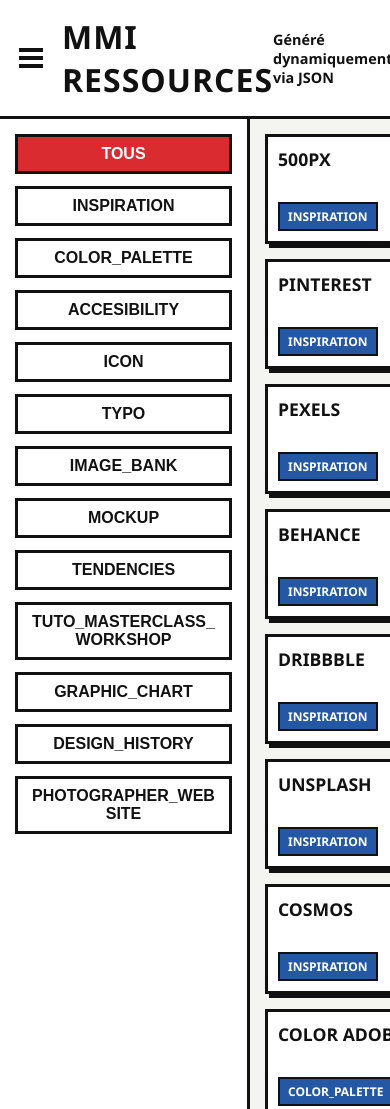
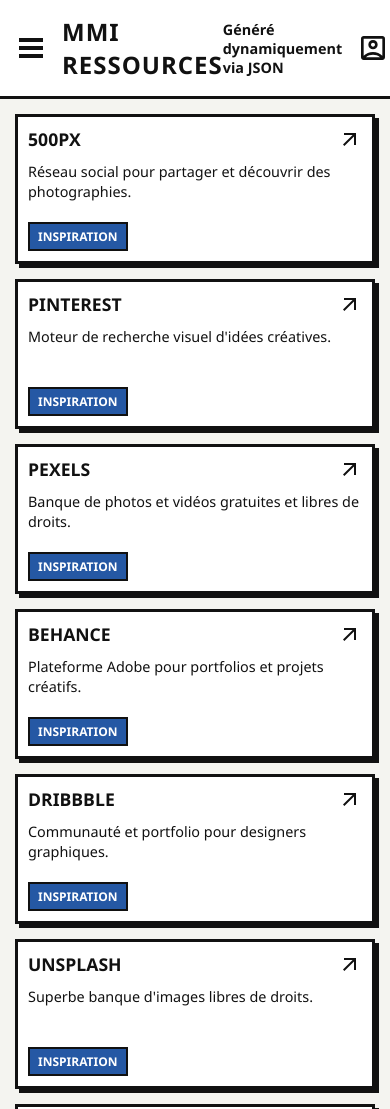
Before and after one commit to sacez53/MMI_Ressources, a plain HTML site: page index.html in a window 390 px wide. Shown: the top 1109 px of the page. Drawn offline with Linux system fonts and the light colour scheme.

Commit message:
Mobile version

```diff
--- a/data/data.json
+++ b/data/data.json
@@ -2,271 +2,271 @@
   {
     "Lien": "http://500px.com",
     "Nom": "500px",
-    "Categorie": "inspiration",
-    "Descripton": ""
+    "Categorie": "Inspiration",
+    "Descripton": "Réseau social pour partager et découvrir des photographies."
   },
   {
     "Lien": "https://www.pinterest.fr/",
     "Nom": "Pinterest",
-    "Categorie": "inspiration",
-    "Descripton": ""
+    "Categorie": "Inspiration",
+    "Descripton": "Moteur de recherche visuel d'idées créatives."
   },
   {
     "Lien": "https://www.pexels.com/fr-fr/",
     "Nom": "Pexels",
-    "Categorie": "inspiration",
-    "Descripton": ""
+    "Categorie": "Inspiration",
+    "Descripton": "Banque de photos et vidéos gratuites et libres de droits."
   },
   {
     "Lien": "https://www.behance.net/search/projects?tracking_source=nav20",
     "Nom": "Behance",
-    "Categorie": "inspiration",
-    "Descripton": ""
+    "Categorie": "Inspiration",
+    "Descripton": "Plateforme Adobe pour portfolios et projets créatifs."
   },
   {
     "Lien": "https://dribbble.com/shots/popular",
     "Nom": "Dribbble",
-    "Categorie": "inspiration",
-    "Descripton": ""
+    "Categorie": "Inspiration",
+    "Descripton": "Communauté et portfolio pour designers graphiques."
   },
   {
     "Lien": "https://unsplash.com/",
     "Nom": "unsplash",
-    "Categorie": "inspiration",
-    "Descripton": ""
+    "Categorie": "Inspiration",
+    "Descripton": "Superbe banque d'images libres de droits."
   },
   {
     "Lien": "https://www.cosmos.so/",
     "Nom": "Cosmos",
-    "Categorie": "inspiration",
-    "Descripton": ""
+    "Categorie": "Inspiration",
+    "Descripton": "Espace visuel curatif pour les créatifs."
   },
   {
     "Lien": "https://color.adobe.com/fr/create/color-wheel",
     "Nom": "color adobe",
-    "Categorie": "color_palette",
-    "Descripton": ""
+    "Categorie": "Couleurs",
+    "Descripton": "Outil de création de palettes de couleurs."
   },
   {
     "Lien": "https://colorhunt.co/",
     "Nom": "colorhunt",
-    "Categorie": "color_palette",
-    "Descripton": ""
+    "Categorie": "Couleurs",
+    "Descripton": "Collection ouverte de palettes de couleurs tendance."
   },
   {
     "Lien": "https://coolors.co/",
     "Nom": "coolors",
-    "Categorie": "color_palette",
-    "Descripton": ""
+    "Categorie": "Couleurs",
+    "Descripton": "Générateur rapide de palettes de couleurs."
   },
   {
     "Lien": "https://www.palettedecouleur.net/palette-category/violet/",
     "Nom": "palettedecouleur",
-    "Categorie": "color_palette",
-    "Descripton": ""
+    "Categorie": "Couleurs",
+    "Descripton": "Annuaire et nuanciers classés par teintes."
   },
   {
     "Lien": "https://www.tpgi.com/color-contrast-checker/",
     "Nom": "Tpgi",
-    "Categorie": "accesibility",
-    "Descripton": ""
+    "Categorie": "Accessibilité",
+    "Descripton": "Outil pour tester le contraste et l'accessibilité web."
   },
   {
     "Lien": "https://www.flaticon.com/",
     "Nom": "Flaticon",
     "Categorie": "icon",
-    "Descripton": ""
+    "Descripton": "Énorme base de données d'icônes vectorielles."
   },
   {
     "Lien": "https://icones8.fr/",
     "Nom": "icones8",
     "Categorie": "icon",
-    "Descripton": ""
+    "Descripton": "Icônes, illustrations et musiques libres."
   },
   {
     "Lien": "https://www.dafont.com/fr/",
     "Nom": "dafont",
-    "Categorie": "typo",
-    "Descripton": ""
+    "Categorie": "Typographie",
+    "Descripton": "Téléchargement de polices d'écriture."
   },
   {
     "Lien": "https://fonts.google.com/",
     "Nom": "Google",
-    "Categorie": "typo",
-    "Descripton": ""
+    "Categorie": "Typographie",
+    "Descripton": "Catalogue de polices open source par Google."
   },
   {
     "Lien": "https://fonts.adobe.com/",
     "Nom": "Adobe",
-    "Categorie": "typo",
-    "Descripton": ""
+    "Categorie": "Typographie",
+    "Descripton": "Bibliothèque de polices premium par Adobe."
   },
   {
     "Lien": "https://www.awwwards.com/awwwards/collections/free-fonts/",
     "Nom": "Awwwards",
-    "Categorie": "typo",
-    "Descripton": ""
+    "Categorie": "Typographie",
+    "Descripton": "Sélection des meilleures polices gratuites."
   },
   {
     "Lien": "https://www.pixelsurplus.com/freebies/",
     "Nom": "pixelsurplus www",
-    "Categorie": "typo",
-    "Descripton": ""
+    "Categorie": "Typographie",
+    "Descripton": "Ressources de design et Typographie Typographie graphies gratuites."
   },
   {
     "Lien": "https://open-foundry.com/",
     "Nom": "Open foundry",
-    "Categorie": "typo",
-    "Descripton": ""
+    "Categorie": "Typographie",
+    "Descripton": "Plateforme pour polices open-source."
   },
   {
     "Lien": "http://www.losttype.com/",
     "Nom": "Losttype",
-    "Categorie": "typo",
-    "Descripton": ""
+    "Categorie": "Typographie",
+    "Descripton": "Fonderie Typographie Typographie graphique collaborative."
   },
   {
     "Lien": "https://www.fontpair.co/",
     "Nom": "Fontpair",
-    "Categorie": "typo",
-    "Descripton": ""
+    "Categorie": "Typographie",
+    "Descripton": "Inspiration pour associer des polices Google."
   },
   {
     "Lien": "https://www.fontsquirrel.com/",
     "Nom": "Fontsquirrel",
-    "Categorie": "typo",
-    "Descripton": ""
+    "Categorie": "Typographie",
+    "Descripton": "Polices gratuites pour usage commercial."
   },
   {
     "Lien": "https://resourceboy.com/text-effects/",
     "Nom": "ressources boy",
-    "Categorie": "typo",
-    "Descripton": ""
+    "Categorie": "Typographie",
+    "Descripton": "Effets de texte PSD gratuits."
   },
   {
     "Lien": "https://stock.adobe.com/fr/",
     "Nom": "adobe stock",
-    "Categorie": "image_bank",
-    "Descripton": ""
+    "Categorie": "Image_libre_de_droit",
+    "Descripton": "Photos, vecteurs et illustrations professionnelles."
   },
   {
     "Lien": "https://www.pexels.com/fr-fr/",
     "Nom": "Pexels",
-    "Categorie": "image_bank",
-    "Descripton": ""
+    "Categorie": "Image_libre_de_droit",
+    "Descripton": "Vidéos et images d'illustration gratuites."
   },
   {
     "Lien": "https://stock.adobe.com/fr/",
     "Nom": "adobe stock",
-    "Categorie": "mockup",
-    "Descripton": ""
+    "Categorie": "Mockup",
+    "Descripton": "Mockups et templates premium Adobe."
   },
   {
     "Lien": "https://www.mockupworld.co/",
     "Nom": "Mockupworld",
-    "Categorie": "mockup",
-    "Descripton": ""
+    "Categorie": "Mockup",
+    "Descripton": "Le plus grand annuaire de mockups PSD gratuits."
   },
   {
     "Lien": "https://99designs.fr/blog/tendances/tendances-design-graphique/",
     "Nom": "Tendances design graphique",
-    "Categorie": "tendencies",
-    "Descripton": ""
+    "Categorie": "Tandences",
+    "Descripton": "Article sur les tendances design en cours."
   },
   {
     "Lien": "https://graphiste.com/blog/tendances-webdesign-2024/",
     "Nom": "Tendances webdesign 2024",
-    "Categorie": "tendencies",
-    "Descripton": ""
+    "Categorie": "Tandences",
+    "Descripton": "Les nouvelles tendances de création web."
   },
   {
     "Lien": "https://www.adobe.com/max.html",
     "Nom": "Adobe max",
     "Categorie": "tuto_masterclass_workshop",
-    "Descripton": ""
+    "Descripton": "La conférence créative d'Adobe (VOD et masterclass)."
   },
   {
     "Lien": "https://www.youtube.com/user/AdobeFrance",
     "Nom": "Yt Adobe FR",
     "Categorie": "tuto_masterclass_workshop",
-    "Descripton": ""
+    "Descripton": "Tutoriels vidéos officiels Adobe."
   },
   {
     "Lien": "https://brandingstyleguides.com/",
     "Nom": "branding style guides",
-    "Categorie": "graphic_chart",
-    "Descripton": ""
+    "Categorie": "Charte_graphique",
+    "Descripton": "Archives mondiales de chartes graphiques."
   },
   {
     "Lien": "https://chartes-graphiques.com/",
     "Nom": "chartes-graphique.com",
-    "Categorie": "graphic_chart",
-    "Descripton": ""
+    "Categorie": "Charte_graphique",
+    "Descripton": "Inspiration et analyse de chartes graphiques."
   },
   {
     "Lien": "https://barbarajosa.com/12-exemples-charte-graphique/",
     "Nom": "12 exemples de charte graphique",
-    "Categorie": "graphic_chart",
-    "Descripton": ""
+    "Categorie": "Charte_graphique",
+    "Descripton": "Sélection commentée de guides de style."
   },
   {
     "Lien": "https://combind.ma/blog/guides-de-style",
     "Nom": "guide de style",
-    "Categorie": "graphic_chart",
-    "Descripton": ""
+    "Categorie": "Charte_graphique",
+    "Descripton": "Ressources sur la construction de guides de style."
   },
   {
     "Lien": "http://www.maitrecappelli.fr",
     "Nom": "Maitre appelli",
-    "Categorie": "design_history",
-    "Descripton": ""
+    "Categorie": "Histoire_du_design",
+    "Descripton": "Ressources sur l'histoire du design."
   },
   {
     "Lien": "https://sites.google.com/view/sacha-photographe/",
     "Nom": "Sacha G. Photographe",
-    "Categorie": "photographer_website",
-    "Descripton": ""
+    "Categorie": "Photographe",
+    "Descripton": "Portfolio photographique de Sacha G."
   },
   {
     "Lien": "https://www.evanmassonphotographie.fr/",
     "Nom": "Evanmasson photographie",
-    "Categorie": "photographer_website",
-    "Descripton": ""
+    "Categorie": "Photographe",
+    "Descripton": "Portfolio d'Evan Masson."
   },
   {
     "Lien": "https://tomltpf.com/accueil/",
     "Nom": "Tom TPF",
-    "Categorie": "photographer_website",
-    "Descripton": ""
+    "Categorie": "Photographe",
+    "Descripton": "Travaux et portfolio de photographie."
   },
   {
     "Lien": "https://barbaraprobst.net/",
     "Nom": "Barbara Probst",
-    "Categorie": "photographer_website",
-    "Descripton": ""
+    "Categorie": "Photographe",
+    "Descripton": "Portfolio de l'artiste contemporaine Barbara Probst."
   },
   {
     "Lien": "https://www.perrotin.com/fr/artists/Sophie_Calle/1#news",
     "Nom": "Sophie Calle",
-    "Categorie": "photographer_website",
-    "Descripton": ""
+    "Categorie": "Photographe",
+    "Descripton": "Page galerie de l'artiste Sophie Calle."
   },
   {
     "Lien": "https://www.mep-fr.org/les-collections/robert-frank/",
     "Nom": "Robert Frank",
-    "Categorie": "photographer_website",
-    "Descripton": ""
+    "Categorie": "Photographe",
+    "Descripton": "Collections MEP sur Robert Frank."
   },
   {
     "Lien": "https://www.adrien-favre.com",
     "Nom": "Adrien Favre",
-    "Categorie": "photographer_website",
-    "Descripton": ""
+    "Categorie": "Photographe",
+    "Descripton": "Portfolio de photographie de nature."
   },
   {
     "Lien": "https://www.vivianmaier.com",
     "Nom": "Vivian maier",
-    "Categorie": "photographer_website",
-    "Descripton": ""
+    "Categorie": "Photographe",
+    "Descripton": "Archives officielles de la photographe de rue."
   }
 ]
--- a/index.html
+++ b/index.html
@@ -21,18 +21,11 @@
             </div>
             <div class="header-right">
                 <p>Généré dynamiquement via JSON</p>
+                <a href="about.html" class="settings-btn" aria-label="À propos" style="margin-right: 15px;">
+                    <svg xmlns="http://www.w3.org/2000/svg" height="32px" viewBox="0 -960 960 960" width="32px" fill="currentColor"><path d="M200-246q54-53 125.5-83.5T480-360q83 0 154.5 30.5T760-246v-514H200v514Zm379-235q41-41 41-99t-41-99q-41-41-99-41t-99 41q-41 41-41 99t41 99q41 41 99 41t99-41ZM200-120q-33 0-56.5-23.5T120-200v-560q0-33 23.5-56.5T200-840h560q33 0 56.5 23.5T840-760v560q0 33-23.5 56.5T760-120H200Zm69-80h422q-44-39-99.5-59.5T480-280q-56 0-112.5 20.5T269-200Zm168.5-337.5Q420-555 420-580t17.5-42.5Q455-640 480-640t42.5 17.5Q540-605 540-580t-17.5 42.5Q505-520 480-520t-42.5-17.5ZM480-503Z"/></svg>
+                </a>
                 <button id="settings-btn" class="settings-btn" aria-label="Paramètres">
-                    <svg xmlns="http://www.w3.org/2000/svg" width="28" height="28" viewBox="0 0 24 24" fill="none" stroke="currentColor" stroke-width="3" stroke-linecap="butt" stroke-linejoin="miter">
-                        <line x1="4" y1="21" x2="4" y2="14"></line>
-                        <line x1="4" y1="10" x2="4" y2="3"></line>
-                        <line x1="12" y1="21" x2="12" y2="12"></line>
-                        <line x1="12" y1="8" x2="12" y2="3"></line>
-                        <line x1="20" y1="21" x2="20" y2="16"></line>
-                        <line x1="20" y1="12" x2="20" y2="3"></line>
-                        <line x1="1" y1="14" x2="7" y2="14"></line>
-                        <line x1="9" y1="8" x2="15" y2="8"></line>
-                        <line x1="17" y1="16" x2="23" y2="16"></line>
-                    </svg>
+                    <svg xmlns="http://www.w3.org/2000/svg" height="32px" viewBox="0 -960 960 960" width="32px" fill="currentColor"><path d="m370-80-16-128q-13-5-24.5-12T307-235l-119 50L78-375l103-78q-1-7-1-13.5v-27q0-6.5 1-13.5L78-585l110-190 119 50q11-8 23-15t24-12l16-128h220l16 128q13 5 24.5 12t22.5 15l119-50 110 190-103 78q1 7 1 13.5v27q0 6.5-2 13.5l103 78-110 190-118-50q-11 8-23 15t-24 12L590-80H370Zm70-80h79l14-106q31-8 57.5-23.5T639-327l99 41 39-68-86-65q5-14 7-29.5t2-31.5q0-16-2-31.5t-7-29.5l86-65-39-68-99 42q-22-23-48.5-38.5T533-694l-13-106h-79l-14 106q-31 8-57.5 23.5T321-633l-99-41-39 68 86 64q-5 15-7 30t-2 32q0 16 2 31t7 30l-86 65 39 68 99-42q22 23 48.5 38.5T427-266l13 106Zm42-180q58 0 99-41t41-99q0-58-41-99t-99-41q-59 0-99.5 41T342-480q0 58 40.5 99t99.5 41Zm-2-140Z"/></svg>
                 </button>
             </div>
         </header>
@@ -53,14 +46,6 @@
                 <h2>Paramètres</h2>
 
                 <div class="setting-item">
-                    <label for="toggle-dark-mode">Mode sombre</label>
-                    <label class="switch">
-                        <input type="checkbox" id="toggle-dark-mode">
-                        <span class="slider"></span>
-                    </label>
-                </div>
-
-                <div class="setting-item">
                     <label for="toggle-descriptions">Masquer les descriptions</label>
                     <label class="switch">
                         <input type="checkbox" id="toggle-descriptions">
--- a/js/app.js
+++ b/js/app.js
@@ -4,6 +4,11 @@
   const categoryBar = document.getElementById("category-bar");
 
   if (sidebarToggle && categoryBar) {
+    // Fermer par défaut sur mobile
+    if (window.innerWidth <= 768) {
+      categoryBar.classList.add("closed");
+    }
+
     sidebarToggle.addEventListener("click", () => {
       categoryBar.classList.toggle("closed");
     });
@@ -14,7 +19,6 @@
   const settingsModal = document.getElementById("settings-modal");
   const closeSettings = document.getElementById("close-settings");
 
-  const toggleDarkMode = document.getElementById("toggle-dark-mode");
   const toggleDescriptions = document.getElementById("toggle-descriptions");
 
   // Ouvrir/Fermer la modale
@@ -36,29 +40,12 @@
   }
 
   // Charger les paramètres enregistrés
-  if (localStorage.getItem("darkMode") === "true") {
-    document.body.classList.add("dark-mode");
-    if (toggleDarkMode) toggleDarkMode.checked = true;
-  }
-
   if (localStorage.getItem("hideDescriptions") === "true") {
     document.body.classList.add("hide-descriptions");
     if (toggleDescriptions) toggleDescriptions.checked = true;
   }
 
   // Écouteurs pour les toggles
-  if (toggleDarkMode) {
-    toggleDarkMode.addEventListener("change", (e) => {
-      if (e.target.checked) {
-        document.body.classList.add("dark-mode");
-        localStorage.setItem("darkMode", "true");
-      } else {
-        document.body.classList.remove("dark-mode");
-        localStorage.setItem("darkMode", "false");
-      }
-    });
-  }
-
   if (toggleDescriptions) {
     toggleDescriptions.addEventListener("change", (e) => {
       if (e.target.checked) {
@@ -123,24 +110,34 @@
         a.href = lien.Lien;
         a.className = "resource-card";
         a.target = "_blank";
+        a.title = lien.Descripton || "Aucune description fournie.";
 
         // Création de la bulle de Catégorie (<span>)
         const badge = document.createElement("span");
         badge.className = "card-category";
         badge.textContent = lien.Categorie;
 
+        // Conteneur pour le titre et l'icône
+        const headerContainer = document.createElement("div");
+        headerContainer.className = "card-header";
+
         // Création du Titre (<h2>)
         const h2 = document.createElement("h2");
         h2.className = "card-title";
         h2.textContent = lien.Nom;
+        headerContainer.appendChild(h2);
+
+        // Icône flèche
+        const svgIconStr = `<svg xmlns="http://www.w3.org/2000/svg" height="24px" viewBox="0 -960 960 960" width="24px" fill="currentColor" class="card-arrow-icon"><path d="m256-240-56-56 384-384H240v-80h480v480h-80v-344L256-240Z"/></svg>`;
+        headerContainer.insertAdjacentHTML("beforeend", svgIconStr);
 
         // Création de la Description (<p>)
         const p = document.createElement("p");
         p.className = "card-description";
         p.textContent = lien.Descripton || "Aucune description fournie.";
 
-        // On assemble le tout : Titre -> Description -> Badge
-        a.appendChild(h2);
+        // On assemble le tout : Header -> Description -> Badge
+        a.appendChild(headerContainer);
         a.appendChild(p);
         a.appendChild(badge);
 
@@ -163,6 +160,11 @@
       // Récupère la catégorie cliquée et met à jour l'affichage
       const selectedCategory = button.getAttribute("data-filter");
       afficherCartes(selectedCategory);
+
+      // Sur mobile, ferme automatiquement la barre latérale après sélection
+      if (window.innerWidth <= 768) {
+        document.getElementById("category-bar").classList.add("closed");
+      }
     });
   });
 }
--- a/style/style.css
+++ b/style/style.css
@@ -5,18 +5,9 @@
     --b-border: 3px solid var(--b-border-color);
     --b-red: #D92B30;
     --b-blue: #2558A4;
-    --b-yellow: #F2C12E;
+    --b-yellow: #f2801c;
     --b-white: #ffffff;
     --b-shadow-color: #111111;
-}
-
-body.dark-mode {
-    --b-bg: #1a1a1a;
-    --b-text: #F4F4F0;
-    --b-border-color: #F4F4F0;
-    --b-border: 3px solid var(--b-border-color);
-    --b-white: #2a2a2a;
-    --b-shadow-color: #F4F4F0;
 }
 
 body {
@@ -83,11 +74,9 @@
     padding: 0;
     display: flex;
     align-items: center;
-    transition: transform 0.2s;
     color: var(--b-text);
 }
 .settings-btn:hover {
-    transform: rotate(45deg);
     color: var(--b-blue);
 }
 
@@ -148,7 +137,7 @@
     flex-grow: 1;
     display: grid;
     grid-template-columns: repeat(auto-fill, minmax(300px, 1fr));
-    grid-auto-rows: 110px;
+    grid-auto-rows: 150px;
     gap: 15px;
 }
 
@@ -170,6 +159,23 @@
     box-shadow: 6px 6px 0px var(--b-shadow-color);
 }
 
+.card-header {
+    display: flex;
+    align-items: flex-start;
+    justify-content: space-between;
+    gap: 8px;
+    margin-bottom: 5px;
+}
+.card-arrow-icon {
+    flex-shrink: 0;
+    width: 24px;
+    height: 24px;
+    margin-top: 1px;
+    transition: transform 0.2s;
+}
+.resource-card:hover .card-arrow-icon {
+    transform: translate(2px, -2px);
+}
 .card-title {
     margin: 0;
     font-size: 1.1em;
@@ -181,7 +187,14 @@
     overflow: hidden;
 }
 .card-description {
-    display: none;
+    margin: 5px 0 0 0;
+    font-size: 0.9em;
+    line-height: 1.4;
+    font-weight: 500;
+    display: -webkit-box;
+    -webkit-line-clamp: 2;
+    -webkit-box-orient: vertical;
+    overflow: hidden;
 }
 
 .card-category {
@@ -197,6 +210,10 @@
     align-self: flex-start;
     margin-top: auto;
     margin-bottom: 0;
+}
+
+.card-buttton {
+
 }
 
 footer {
@@ -303,14 +320,53 @@
 }
 
 /* Dynamic Classes (Settings) */
+body.hide-descriptions main {
+    grid-auto-rows: 90px;
+}
 body.hide-descriptions .card-description {
     display: none;
 }
 
-@media (max-width: 600px) {
-    header,
-    .category-bar,
+@media (max-width: 768px) {
+    .content-wrapper {
+        position: relative;
+    }
+
+    .category-bar {
+        position: absolute;
+        z-index: 10;
+        height: 100%;
+        background-color: var(--b-bg);
+        border-right: var(--b-border);
+        box-shadow: 12px 0 0 var(--b-shadow-color);
+        width: 280px;
+        transition: transform 0.3s ease-in-out;
+        transform: translateX(0);
+        margin-left: 0;
+        padding: 15px;
+    }
+
+    .category-bar.closed {
+        transform: translateX(-120%);
+        margin-left: 0;
+        box-shadow: none;
+    }
+
     main {
         padding: 15px;
+        grid-template-columns: 1fr;
+    }
+
+    header {
+        padding: 15px;
+    }
+
+    .header-left h1 {
+        font-size: 1.5em;
+    }
+
+    .settings-modal-content {
+        width: 90%;
+        padding: 20px;
     }
 }
```
Also changed, not shown: about.html (added, +61 -0 lines), vector/account_box_24dp_E3E3E3_FILL0_wght400_GRAD0_opsz24.svg (added), vector/arrow_outward_24dp_E3E3E3_FILL0_wght400_GRAD0_opsz24.svg (added), vector/home_24dp_E3E3E3_FILL0_wght400_GRAD0_opsz24.svg (added), vector/settings_24dp_E3E3E3_FILL0_wght400_GRAD0_opsz24.svg (added).
